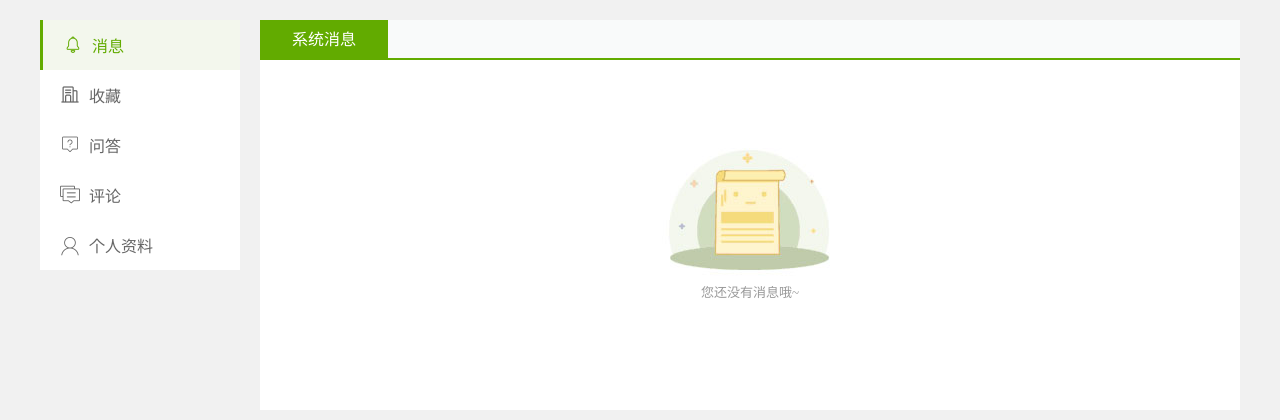
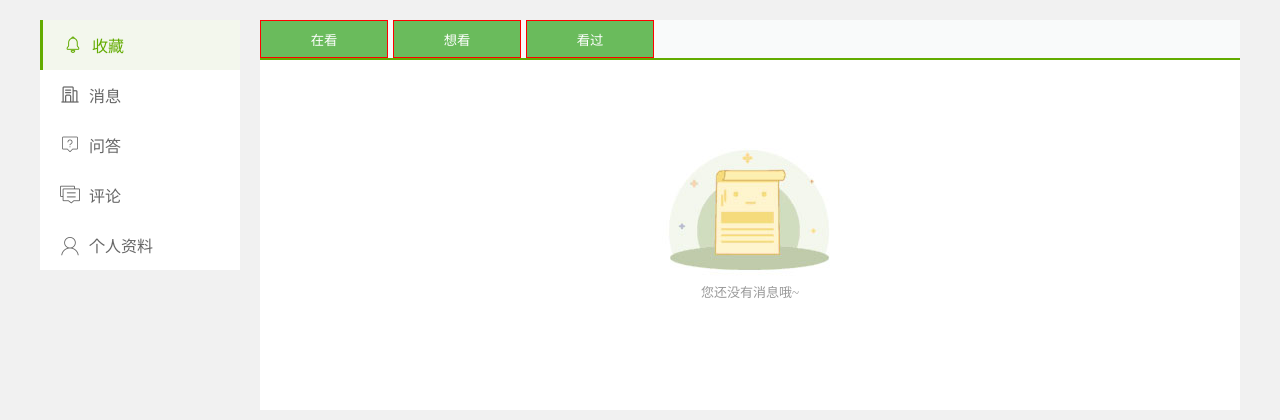
Before and after one commit to SAH01/movie-top-webapp, a Flask app: template templates/usermain.html in a window 1280 px wide. Shown: the part 150-570 px from the top of the page. Run offline with Flask 2, Linux system fonts and the light colour scheme; the template is opened without the code that fills it, so the values that code supplies are empty.

Commit message:
2021-05-17

```diff
--- a/statics/css/style.css
+++ b/statics/css/style.css
@@ -139,14 +139,18 @@ a{
     border-bottom: 2px solid #62ab00;
     background: #f9fafa;
 }
-.main .right .tap span{
+.main .right .tap input{
+    border: 1px red solid;
+    /*border: cadetblue solid 1px;*/
+    float: left;
+    margin-right: 5px;
     display: block;
     width: 128px;
     height: 100%;
     line-height: 40px;
     color: #fff;
     text-align: center;
-    background: #62ab00;
+    background: #6abb5c;
 }
 .main .right .container{
     width: 100%;
--- a/templates/usermain.html
+++ b/templates/usermain.html
@@ -1,4 +1,30 @@
 <!DOCTYPE html>
+<script>
+    function btn_1(){
+        var btn1 = document.getElementById("btn1")
+        var btn2 = document.getElementById("btn2")
+        var btn3 = document.getElementById("btn3")
+        btn1.style.background="#1a682b"
+        btn2.style.background="#6abb5c"
+        btn3.style.background="#6abb5c"
+    }
+        function btn_2(){
+         var btn1 = document.getElementById("btn1")
+        var btn2 = document.getElementById("btn2")
+        var btn3 = document.getElementById("btn3")
+        btn2.style.background="#1a682b"
+        btn1.style.background="#6abb5c"
+        btn3.style.background="#6abb5c"
+    }
+        function btn_3(){
+        var btn1 = document.getElementById("btn1")
+        var btn2 = document.getElementById("btn2")
+        var btn3 = document.getElementById("btn3")
+        btn3.style.background="#1a682b"
+        btn2.style.background="#6abb5c"
+        btn1.style.background="#6abb5c"
+    }
+</script>
 <html>
 
 	<head>
@@ -40,13 +66,13 @@
 					<li>
 						<a href="#" class="active">
 							<i class="icon iconfont icon-lingdang"></i>
-							消息
+							收藏
 						</a>
 					</li>
 					<li>
 						<a href="#">
 							<i class="icon iconfont icon-fangzidichan"></i>
-							收藏
+							消息
 						</a>
 					</li>
 					<li>
@@ -71,7 +97,9 @@
 			</div>
 			<div class="right">
 				<div class="tap">
-					<span>系统消息</span>
+                    <input id="btn1" type="button" value="在看" onclick=" btn_1()">
+                    <input id="btn2" type="button" value="想看" onclick="btn_2()">
+                    <input id="btn3" type="button" value="看过" onclick="btn_3()">
 				</div>
 				<div class="container">
 					<div class="no-doc">
```
Also changed, not shown: templates/revise.html (+2 -5 lines).
